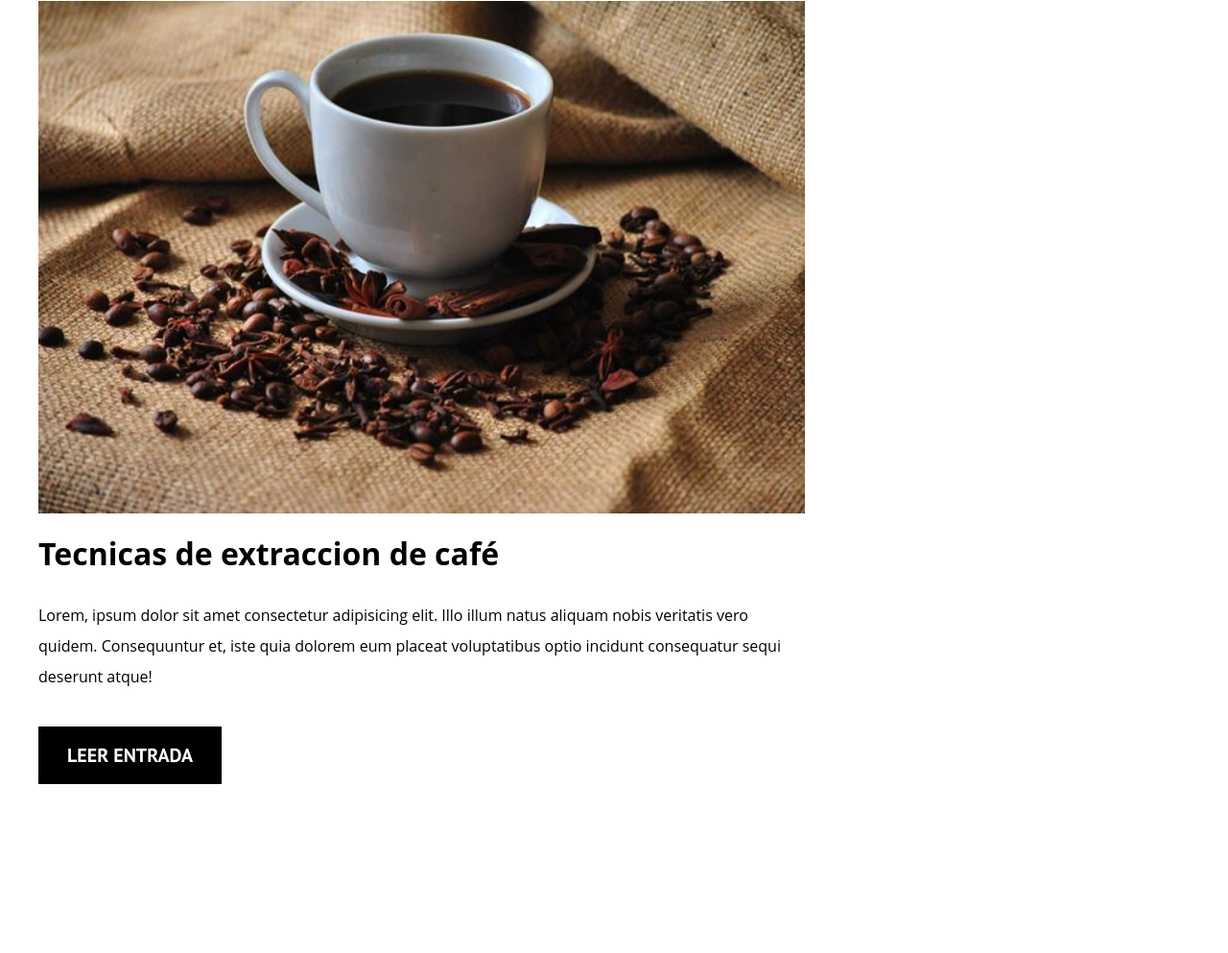
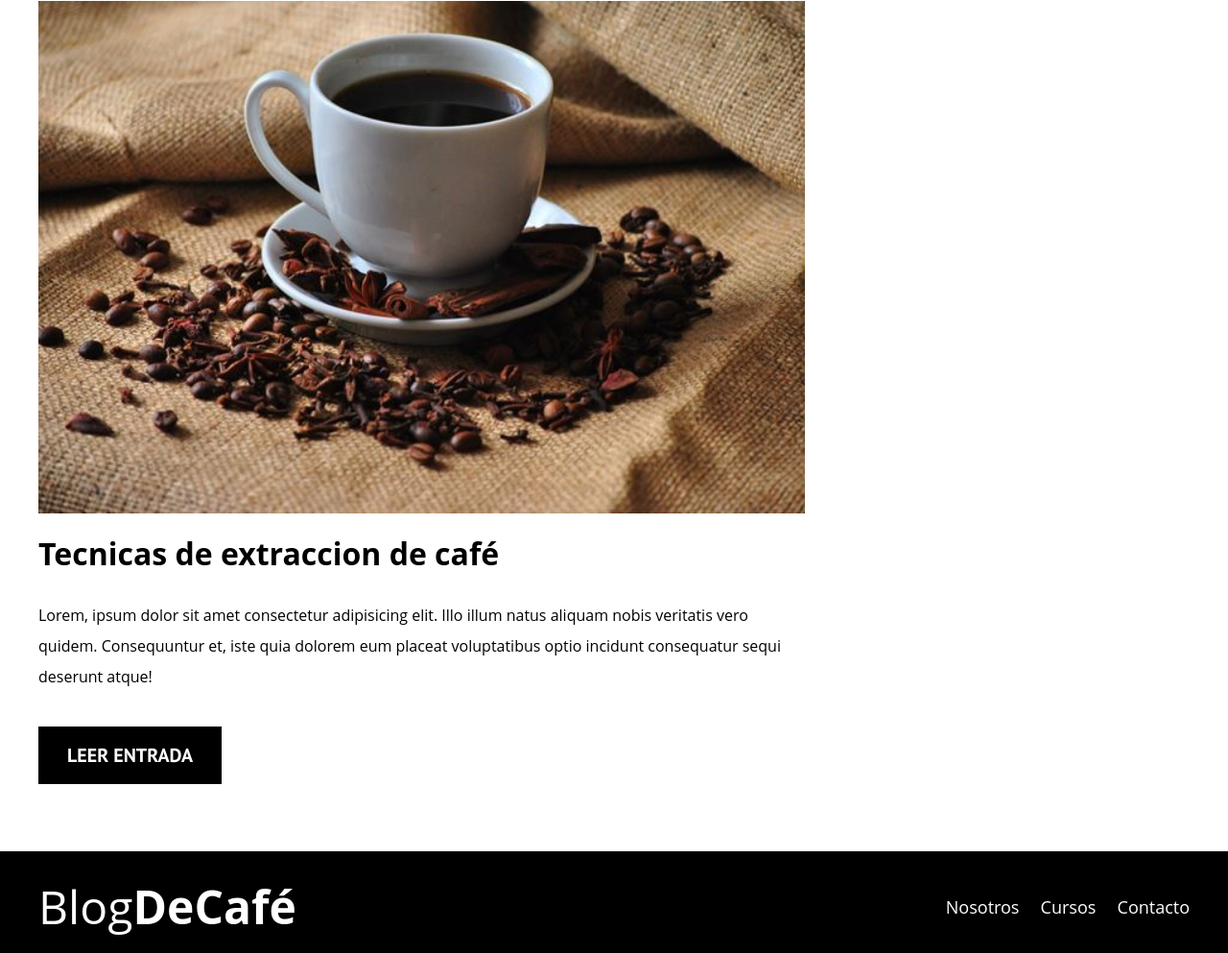
Before and after one commit to martincout/BlogDeCafe, a plain HTML site: page index.html in a window 1280 px wide. Shown: the part 3427-4420 px from the top of the page at 96% size. Before the commit the page ends 4294 px from the top, so only its background shows below. Drawn offline with Linux system fonts and the light colour scheme.

Commit message:
creado footer, refactorizado

```diff
--- a/css/styles.css
+++ b/css/styles.css
@@ -91,22 +91,22 @@ h4 {
     height: 60rem;
 }
 
-.site-header a {
+
+/** Navegacion */
+
+.barra a{
     color: white;
     text-decoration: none;
 }
 
-.site-header h1{
+.barra h1{
     text-align: center;
     font-weight: 400;
+}
 
-
-}
-.site-header h1 span{
+.barra h1 span{
     font-weight: 700;
 }
-
-/** Navegacion */
 
 @media (min-width : 768px) {
     .barra{
@@ -228,6 +228,16 @@ h4 {
 }
 
 
+/** Footer */
+
+footer{
+    background-color: #000000;
+    padding-top: 1rem;
+    margin-top: 2rem;
+}
+
+
+
 /*
 .entrada .imagen{
     flex: 0 0 calc(60% - 2rem);
--- a/index.html
+++ b/index.html
@@ -106,7 +106,18 @@
     </div><!--contenido-principal-->
 
     <footer class="site-footer">
-
+        <div class="contenedor">
+            <div class="barra">
+                <a href="/">
+                    <h1 class="no-margin">Blog<span>DeCaf&eacute;</span></h1>
+                </a>
+                <nav class="navegacion">
+                    <a href="nosotros.html">Nosotros</a>
+                    <a href="cursos.html">Cursos</a>
+                    <a href="contacto.html">Contacto</a>
+                </nav>
+            </div>
+        </div>
     </footer>
 </body>
 
```
